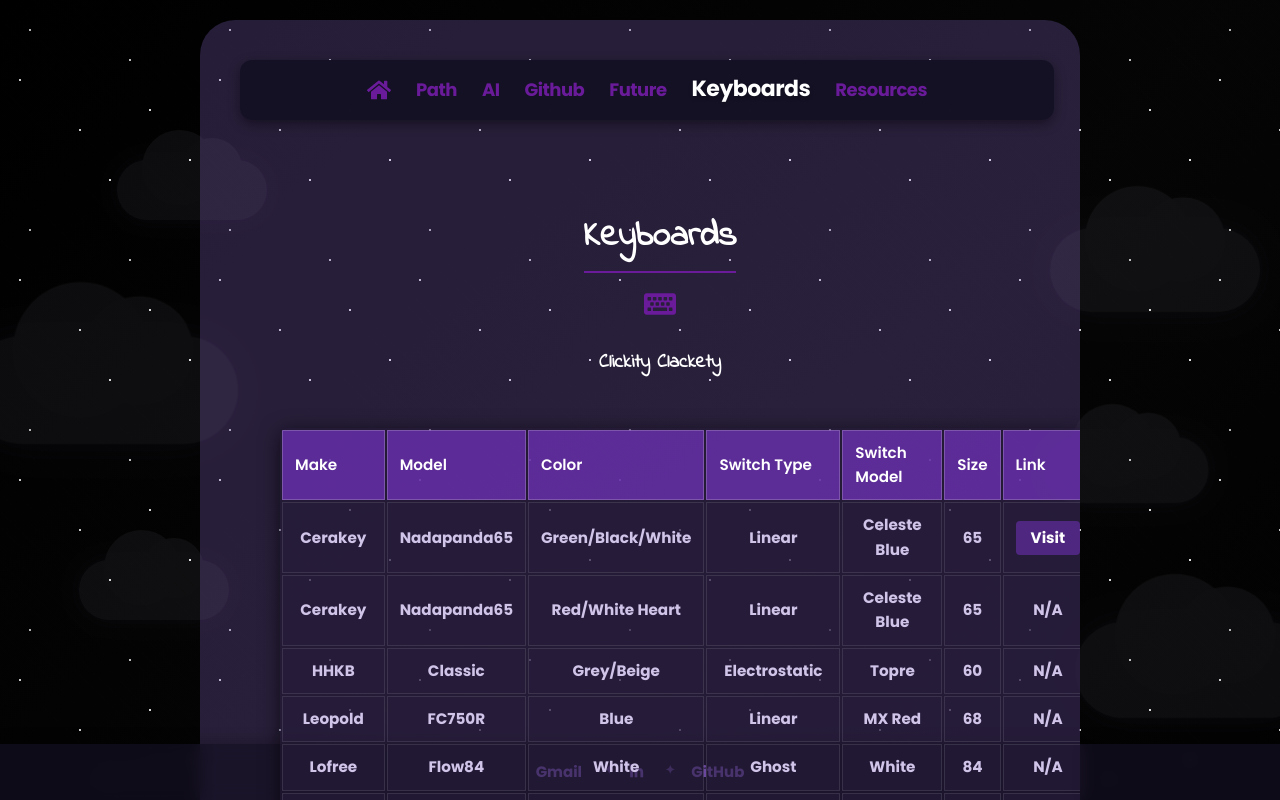
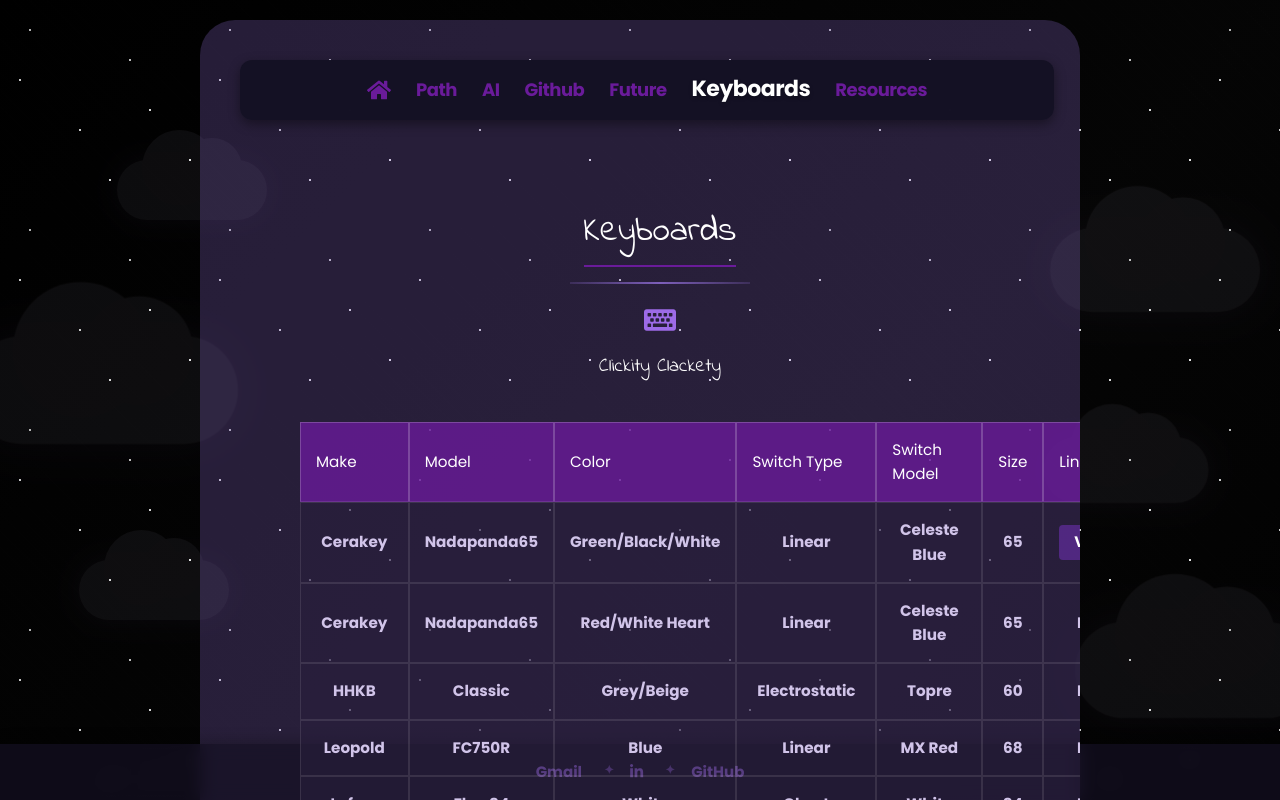
Before and after one commit to jqohayon/html-practice, a React (Vite) app: page /#/keyboards in a window 1280 px wide. Shown: the top 800 px of the page. Built offline with nearby package versions, Linux system fonts and the light colour scheme.

Commit message:
better table positioning

```diff
--- a/src/App.css
+++ b/src/App.css
@@ -416,78 +416,106 @@
 
 /* Keyboards Full-Page Layout */
 .keyboards-fullpage {
-  width: 95%;
+  width: 100%;
   max-width: none;
   margin: 0 auto;
   padding: 20px 0;
-  position: relative;
+  display: flex;
+  flex-direction: column;
+  align-items: center;
+  justify-content: center;
+}
+
+.keyboard-header {
+  text-align: center;
+  margin-bottom: 40px;
+  width: 100%;
   display: flex;
   flex-direction: column;
   align-items: center;
 }
 
-.header-area {
-  text-align: center;
-  margin-bottom: 30px;
+.keyboard-header h1 {
+  color: #ffffff;
+  font-size: 2.2rem;
+  margin-bottom: 10px;
+  font-weight: 500;
 }
 
-.header-area h2 {
+.keyboard-divider {
+  width: 180px;
+  height: 2px;
+  background: linear-gradient(90deg,
+    rgba(147, 112, 219, 0.2) 0%,
+    rgba(147, 112, 219, 0.8) 50%,
+    rgba(147, 112, 219, 0.2) 100%);
+  margin: 5px 0 15px;
+}
+
+.keyboard-icon {
+  font-size: 2rem;
+  color: #9d6be7;
+  margin: 5px 0;
+}
+
+.keyboard-subtitle {
   color: #ffffff;
-  font-size: 2.2rem;
-  margin-bottom: 5px;
+  font-size: 1.2rem;
+  margin: 10px 0 0;
+  font-weight: 400;
+}
+
+.keyboard-table-container {
+  width: 90%;
+  max-width: 1400px;
+  margin: 0 auto;
 }
 
 /* Update Keyboards Table Styles */
 .keyboards-table {
-  width: 95%;
-  max-width: 1800px;
+  width: 100%;
   border-collapse: separate;
-  border-spacing: 2px;
+  border-spacing: 0;
   font-family: 'Poppins', sans-serif;
-  box-shadow: 0 4px 20px rgba(0, 0, 0, 0.6);
-  background-color: rgba(30, 20, 50, 0.4);
-  border-radius: 8px;
-  overflow: hidden;
+  background-color: transparent;
   margin: 0 auto;
 }
 
 .keyboards-table th {
-  background-color: rgba(107, 48, 176, 0.8);
+  background-color: rgba(106, 27, 154, 0.8);
   color: white;
   text-align: left;
   padding: 15px;
-  font-weight: 600;
-  border: 1px solid rgba(255, 255, 255, 0.2);
+  font-weight: 500;
+  border-bottom: 1px solid rgba(255, 255, 255, 0.1);
 }
 
 .keyboards-table td {
-  padding: 12px 15px;
-  border: 1px solid rgba(255, 255, 255, 0.1);
+  padding: 15px;
+  border-bottom: 1px solid rgba(255, 255, 255, 0.1);
   color: #d1c4e9;
-  background-color: rgba(40, 30, 60, 0.5);
+  background-color: rgba(40, 30, 60, 0.6);
 }
 
 .keyboards-table tr:hover td {
-  background-color: rgba(60, 40, 90, 0.5);
+  background-color: rgba(60, 40, 90, 0.7);
 }
 
-/* Responsive table styles */
-@media (max-width: 1400px) {
-  .keyboards-table th,
-  .keyboards-table td {
-    padding: 10px 12px;
-    font-size: 0.95rem;
-  }
+.center-align {
+  text-align: center;
 }
 
-@media (max-width: 1200px) {
-  .keyboards-table {
-    width: 98%;
-  }
+.visit-link {
+  display: inline-block;
+  padding: 5px 15px;
+  background-color: rgba(107, 48, 176, 0.6);
+  color: white;
+  border-radius: 4px;
+  text-decoration: none;
+  transition: all 0.3s ease;
+}
 
-  .keyboards-table th,
-  .keyboards-table td {
-    padding: 8px 10px;
-    font-size: 0.9rem;
-  }
+.visit-link:hover {
+  background-color: rgba(107, 48, 176, 0.8);
+  transform: translateY(-2px);
 }
--- a/src/components/Keyboards.tsx
+++ b/src/components/Keyboards.tsx
@@ -31,33 +31,25 @@
 const Keyboards: React.FC = () => {
   return (
     <div className="keyboards-fullpage">
-      <div className="header-area">
-        <h2>Keyboards</h2>
-        <FaKeyboard
-          style={{
-            fontSize: '2rem',
-            color: '#6a1b9a',
-            margin: '10px 0'
-          }}
-        />
-        <p style={{
-          color: '#ffffff',
-          fontSize: '1.2rem',
-          margin: '8px 0 20px'
-        }}>Clickity Clackety</p>
+      <div className="keyboard-header">
+        <h1>Keyboards</h1>
+        <div className="keyboard-divider"></div>
+        <FaKeyboard className="keyboard-icon" />
+        <p className="keyboard-subtitle">Clickity Clackety</p>
       </div>
 
+      <div className="keyboard-table-container">
         <table className="keyboards-table">
           <thead>
             <tr>
-            <th style={{ width: '8%' }}>Make</th>
-            <th style={{ width: '16%' }}>Model</th>
-            <th style={{ width: '16%' }}>Color</th>
-            <th style={{ width: '14%' }}>Switch Type</th>
-            <th style={{ width: '14%' }}>Switch Model</th>
-            <th style={{ width: '8%' }}>Size</th>
-            <th style={{ width: '12%' }}>Link</th>
-            <th style={{ width: '8%' }}>RGB</th>
+              <th>Make</th>
+              <th>Model</th>
+              <th>Color</th>
+              <th>Switch Type</th>
+              <th>Switch Model</th>
+              <th>Size</th>
+              <th>Link</th>
+              <th>RGB</th>
             </tr>
           </thead>
           <tbody>
@@ -68,8 +60,8 @@
                 <td>{keyboard.color}</td>
                 <td>{keyboard.switch1}</td>
                 <td>{keyboard.switch2}</td>
-              <td style={{ textAlign: 'center' }}>{keyboard.size}</td>
-              <td style={{ textAlign: 'center' }}>
+                <td className="center-align">{keyboard.size}</td>
+                <td className="center-align">
                   {keyboard.link ? (
                     <a href={keyboard.link} target="_blank" rel="noopener noreferrer" className="visit-link">
                       Visit
@@ -78,12 +70,13 @@
                     "N/A"
                   )}
                 </td>
-              <td style={{ textAlign: 'center' }}>{keyboard.rgb}</td>
+                <td className="center-align">{keyboard.rgb}</td>
               </tr>
             ))}
           </tbody>
         </table>
       </div>
+    </div>
   );
 };
 
```
Lines whose indentation alone changed are shown as unchanged.
